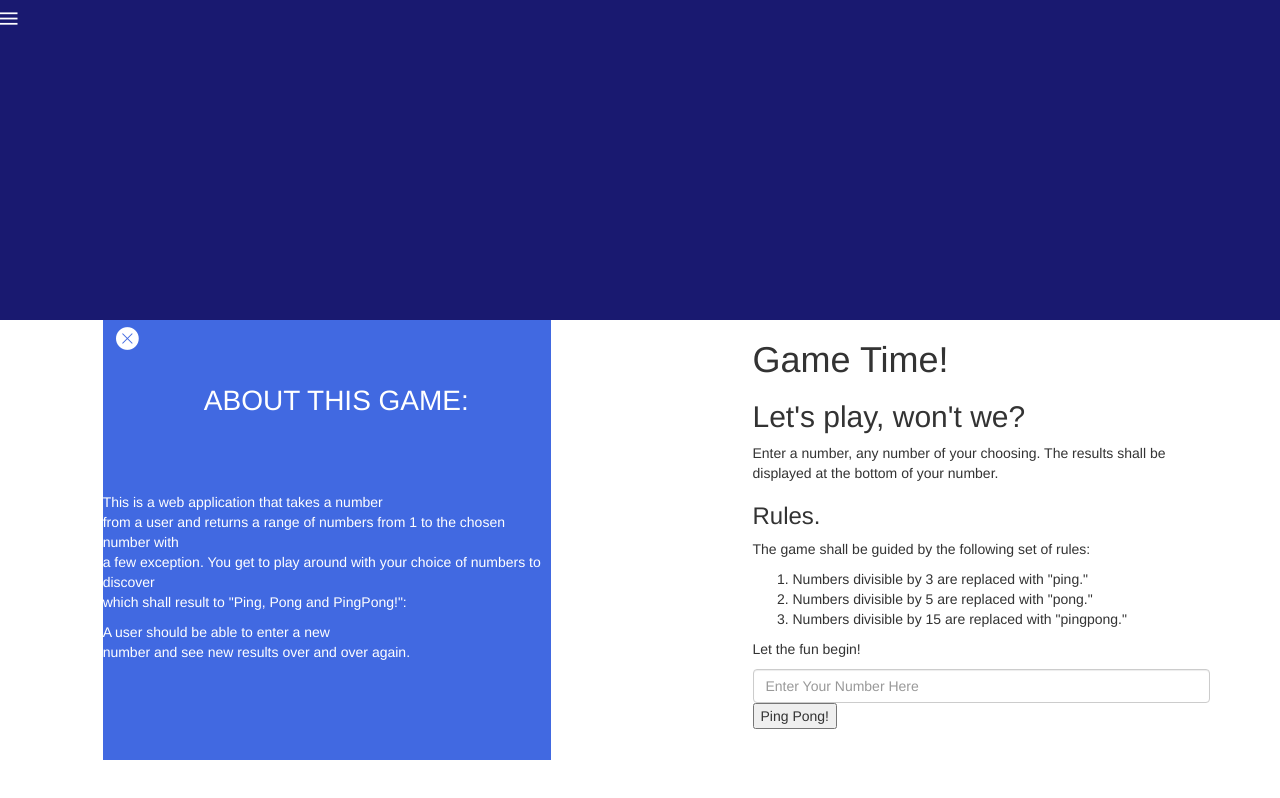
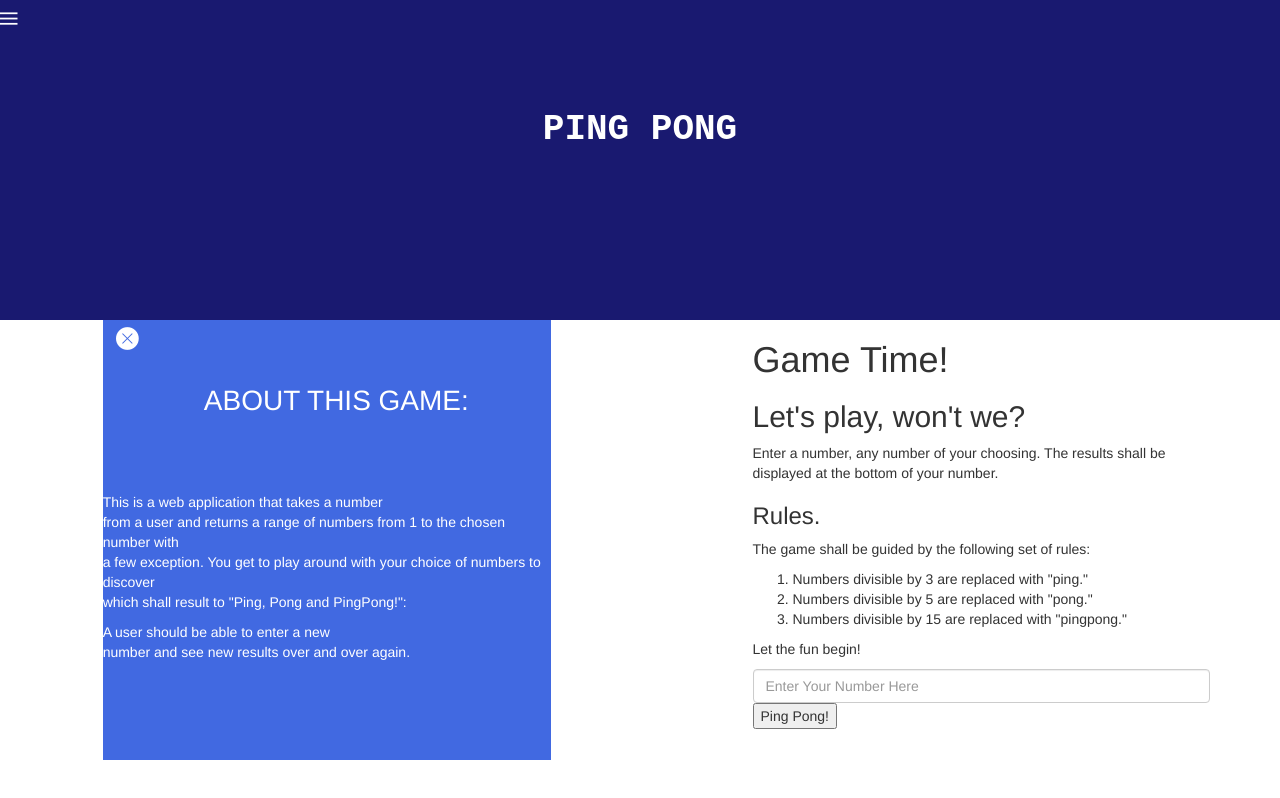
Before and after one commit to AlexKarari/ping-pong, a plain HTML site: page index.html in a window 1280 px wide. Drawn offline with nearby package versions, Linux system fonts and the light colour scheme.

Commit message:
Final changes
All changes touching on project's objectives have been achieved.

```diff
--- a/css/styles.css
+++ b/css/styles.css
@@ -1,6 +1,13 @@
 #head {
   background-color: #191970;
   height: 40vh;
+}
+header h1{
+  color: White;
+  text-align: center;
+  font-family: monospace;
+  font-weight: bold;
+  padding-top: 50px;
 }
 
 #open-menu {
--- a/index.html
+++ b/index.html
@@ -15,6 +15,7 @@
     <!--Hamburger menu-->
     <i id="open-menu" class="ion-navicon"></i>
     <!--menu-->
+    <h1>PING PONG</h1>
   </header>
 
   <section>
```
Also changed, not shown: js/scripts.js (+4 -4 lines), 1 other file.
